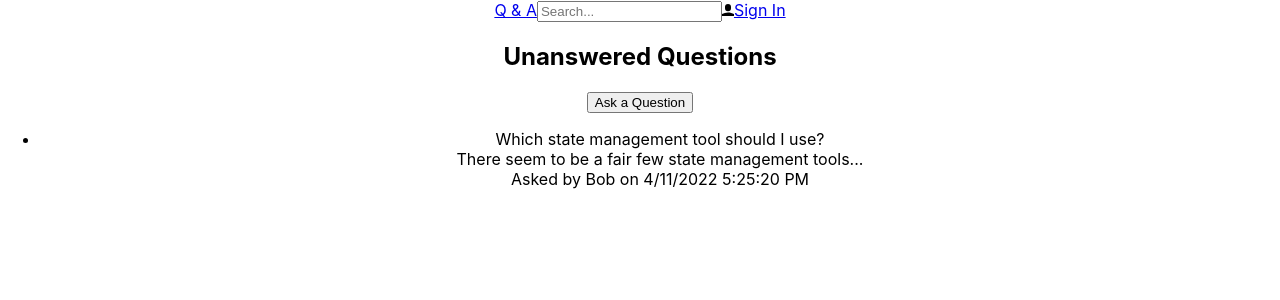
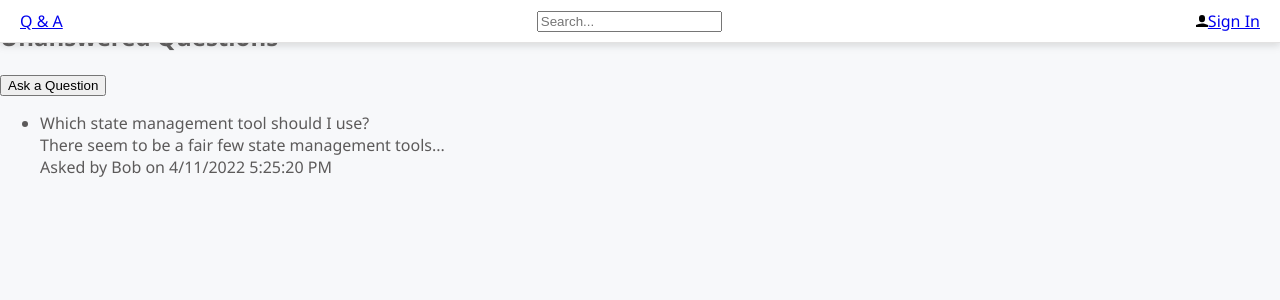
Before and after one commit to pacoalm/QandA, a React (Create React App) app in the folder frontend/: page / in a window 1280 px wide. Shown: the top 300 px of the page. Built offline with nearby package versions, Linux system fonts and the light colour scheme.

Commit message:
Viernes14

```diff
--- a/frontend/package.json
+++ b/frontend/package.json
@@ -3,6 +3,8 @@
   "version": "0.1.0",
   "private": true,
   "dependencies": {
+    "@babel/core": "^7.17.9",
+    "@babel/eslint-parser": "^7.17.0",
     "@testing-library/jest-dom": "^5.16.3",
     "@testing-library/react": "^12.1.4",
     "@testing-library/user-event": "^13.5.0",
@@ -43,6 +45,6 @@
   "devDependencies": {
     "eslint-config-prettier": "^8.5.0",
     "eslint-plugin-prettier": "^4.0.0",
-    "prettier": "^2.6.1"
+    "prettier": "^2.6.2"
   }
 }
--- a/frontend/src/App.css
+++ /dev/null
@@ -1,38 +0,0 @@
-.App {
-  text-align: center;
-}
-
-.App-logo {
-  height: 40vmin;
-  pointer-events: none;
-}
-
-@media (prefers-reduced-motion: no-preference) {
-  .App-logo {
-    animation: App-logo-spin infinite 20s linear;
-  }
-}
-
-.App-header {
-  background-color: #282c34;
-  min-height: 100vh;
-  display: flex;
-  flex-direction: column;
-  align-items: center;
-  justify-content: center;
-  font-size: calc(10px + 2vmin);
-  color: white;
-}
-
-.App-link {
-  color: #61dafb;
-}
-
-@keyframes App-logo-spin {
-  from {
-    transform: rotate(0deg);
-  }
-  to {
-    transform: rotate(360deg);
-  }
-}
--- /dev/null
+++ b/frontend/src/App.module.css
@@ -0,0 +1,5 @@
+.container {
+  font-family: 'Segoe UI', 'Helvetica Neue', sans-serif;
+  font-size: 16px;
+  color: #5c5a5a;
+}
--- a/frontend/src/App.tsx
+++ b/frontend/src/App.tsx
@@ -1,11 +1,11 @@
 import React from 'react';
-import './App.css';
+import styles from './App.module.css';
 import { Header } from './header';
 import { HomePage } from './HomePage';
 
 function App() {
   return (
-    <div className="App">
+    <div className={styles.container}>
       <Header />
       <HomePage />
     </div>
--- /dev/null
+++ b/frontend/src/Header.module.css
@@ -0,0 +1,13 @@
+.container {
+  position: fixed;
+  box-sizing: border-box;
+  top: 0;
+  width: 100%;
+  display: flex;
+  align-items: center;
+  justify-content: space-between;
+  padding: 10px 20px;
+  background-color: #fff;
+  border-bottom: 1px solid #e3e2e2;
+  box-shadow: 0 3px 7px 0 rgba(110, 112, 114, 0.21);
+}
--- a/frontend/src/HomePage.tsx
+++ b/frontend/src/HomePage.tsx
@@ -17,11 +17,15 @@
     doGetUnsweredQuestions();
   }, []);
 
+  const handleAskQuestionClick = () => {
+    alert('TODO - move to the AskPage');
+  };
+
   return (
     <Page>
       <div>
         <PageTitle>Unanswered Questions</PageTitle>
-        <button>Ask a Question</button>
+        <button onClick={handleAskQuestionClick}>Ask a Question</button>
       </div>
       {questionsLoading ? (
         <div>Loading...</div>
--- a/frontend/src/header.tsx
+++ b/frontend/src/header.tsx
@@ -1,13 +1,24 @@
 import React from 'react';
 import { UserIcon } from './Icons';
+import styles from './Header.module.css';
 
-export const Header = () => (
-  <div>
+export const Header = () => {
+  const handleSearchInputChange = (e: React.ChangeEvent<HTMLInputElement>) => {
+    console.log(e.currentTarget.value);
+  };
+
+  return (
+    <div className={styles.container}>
       <a href="./">Q & A</a>
-    <input type="text" placeholder="Search..." />
+      <input
+        type="text"
+        placeholder="Search..."
+        onChange={handleSearchInputChange}
+      />
       <a href="./signin">
         <UserIcon />
         <span>Sign In</span>
       </a>
     </div>
   );
+};
--- a/frontend/src/index.css
+++ b/frontend/src/index.css
@@ -5,6 +5,7 @@
     sans-serif;
   -webkit-font-smoothing: antialiased;
   -moz-osx-font-smoothing: grayscale;
+  background-color: #f7f8fa;
 }
 
 code {
```
Also changed, not shown: 1 other file (tests, documents, lock files or other folders). Lines whose indentation alone changed are shown as unchanged.
